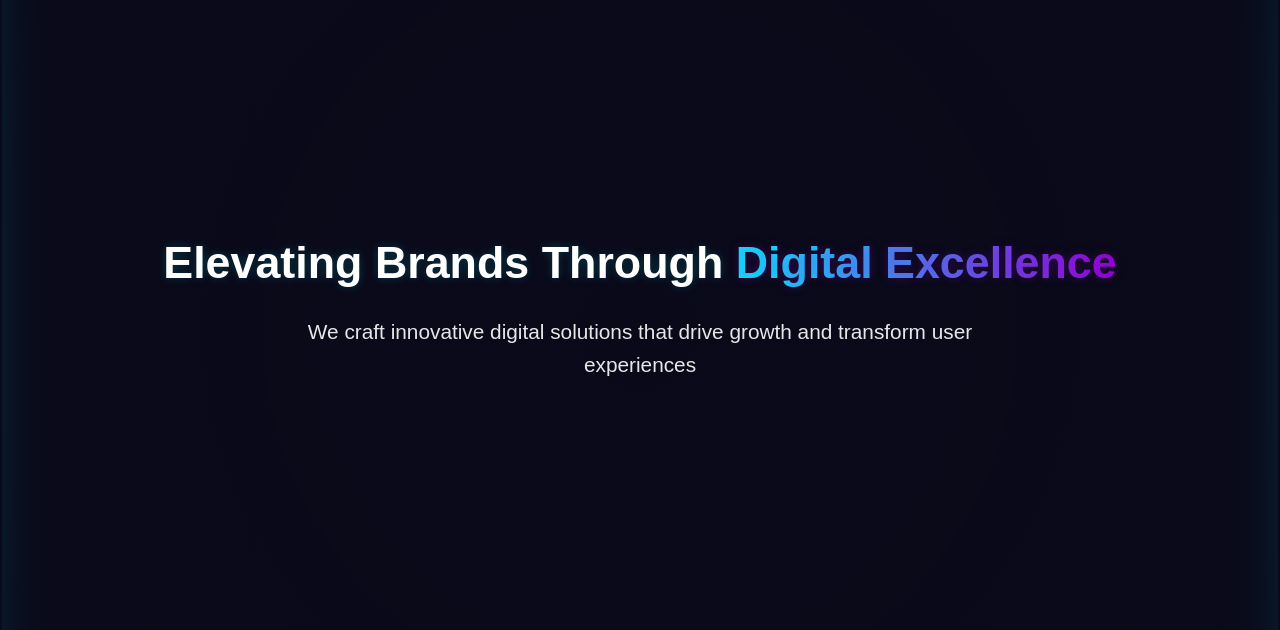
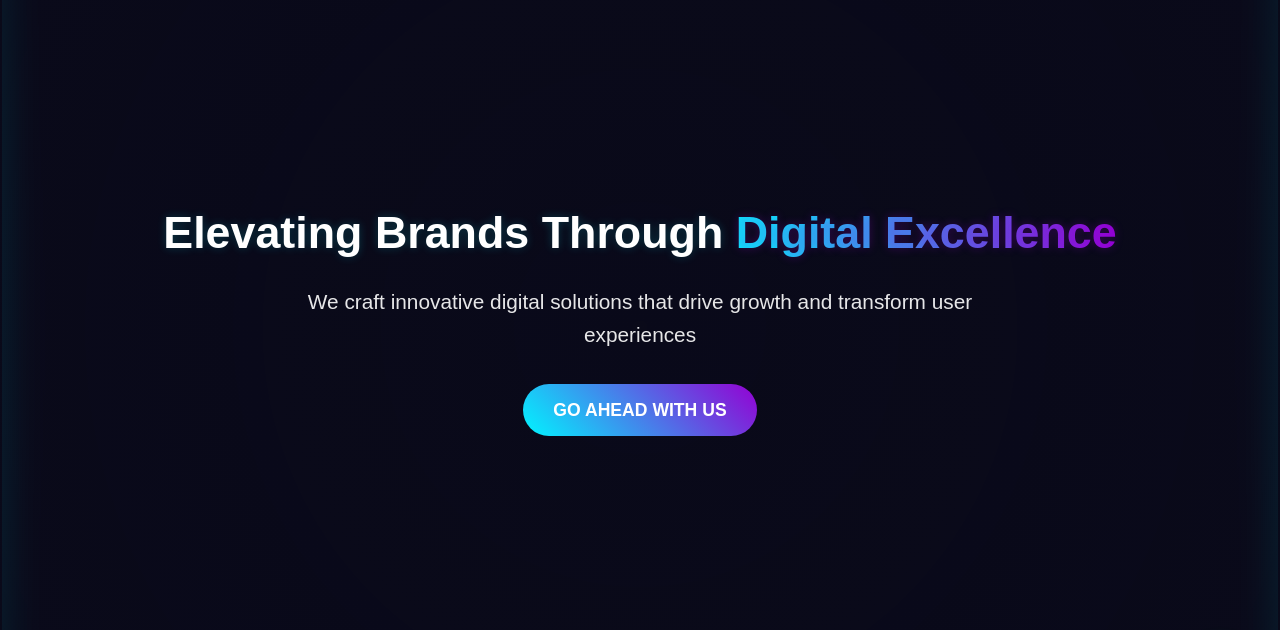
Before and after one commit to SameerAlSahab/Webpage-Digital, a plain HTML site: page index.html in a window 1280 px wide. Shown: the part 72-702 px from the top of the page. Drawn offline with Linux system fonts and the light colour scheme.

Commit message:
Update index.html

```diff
--- a/index.html
+++ b/index.html
@@ -824,6 +824,7 @@
     <div class="container">
       <h1>Elevating Brands Through <span class="glow-text">Digital Excellence</span></h1>
       <p class="tagline">We craft innovative digital solutions that drive growth and transform user experiences</p>
+      <a href="contact.html" class="cta-button">GO AHEAD WITH US</a>
     </div>
   </section>
 
```
